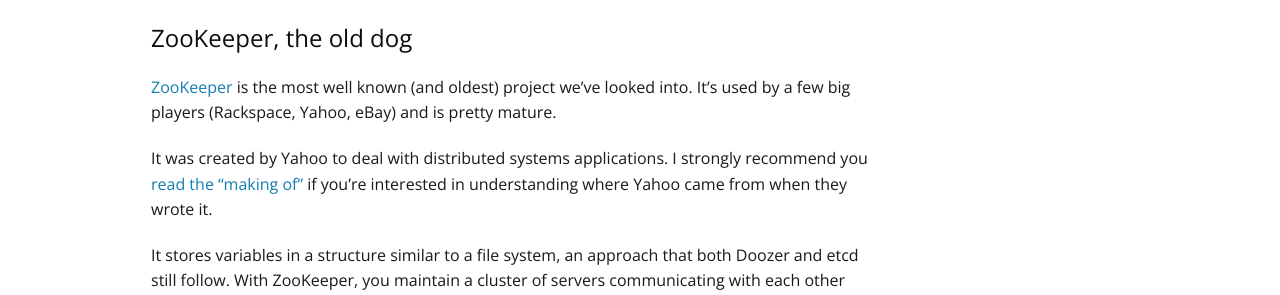
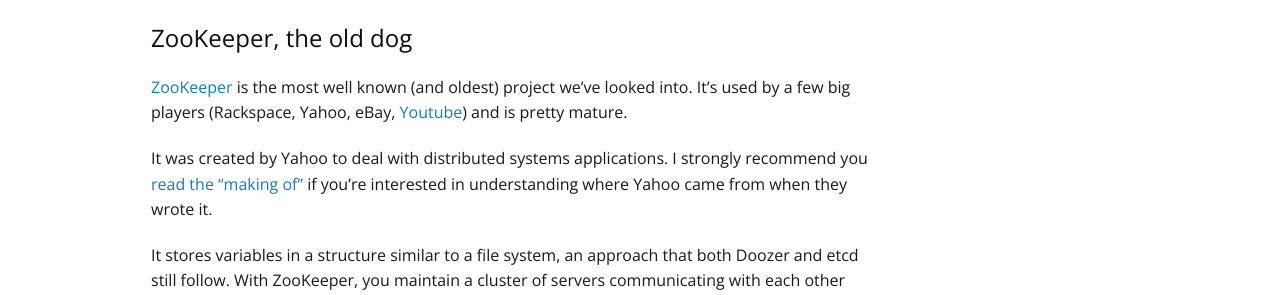
Before and after one commit to isabella232/devo-ps.github.io, a Jekyll site: the page built from _posts/blog/2013-09-11-zookeeper-vs-doozer-vs-etcd.md, in a window 1280 px wide and 900 px high. Shown: the part 469-764 px from the top of the window. Built offline with Jekyll 4.4.1, drawn with Linux system fonts in a browser that asks for light colours; comment, search, counter and statistics services are not loaded.

Commit message:
Added Youtube to list and link to hn comment.

```diff
--- a/_posts/blog/2013-09-11-zookeeper-vs-doozer-vs-etcd.md
+++ b/_posts/blog/2013-09-11-zookeeper-vs-doozer-vs-etcd.md
@@ -14,7 +14,7 @@
 
 ### ZooKeeper, the old dog
 
-[ZooKeeper](http://zookeeper.apache.org/) is the most well known (and oldest) project we've looked into. It's used by a few big players (Rackspace, Yahoo, eBay) and is pretty mature.
+[ZooKeeper](http://zookeeper.apache.org/) is the most well known (and oldest) project we've looked into. It's used by a few big players (Rackspace, Yahoo, eBay, [Youtube](https://news.ycombinator.com/item?id=6367979)) and is pretty mature.
 
 It was created by Yahoo to deal with distributed systems applications. I strongly recommend you [read the "making of"](http://developer.yahoo.com/blogs/hadoop/apache-zookeeper-making-417.html) if you're interested in understanding where Yahoo came from when they wrote it.
 
```
